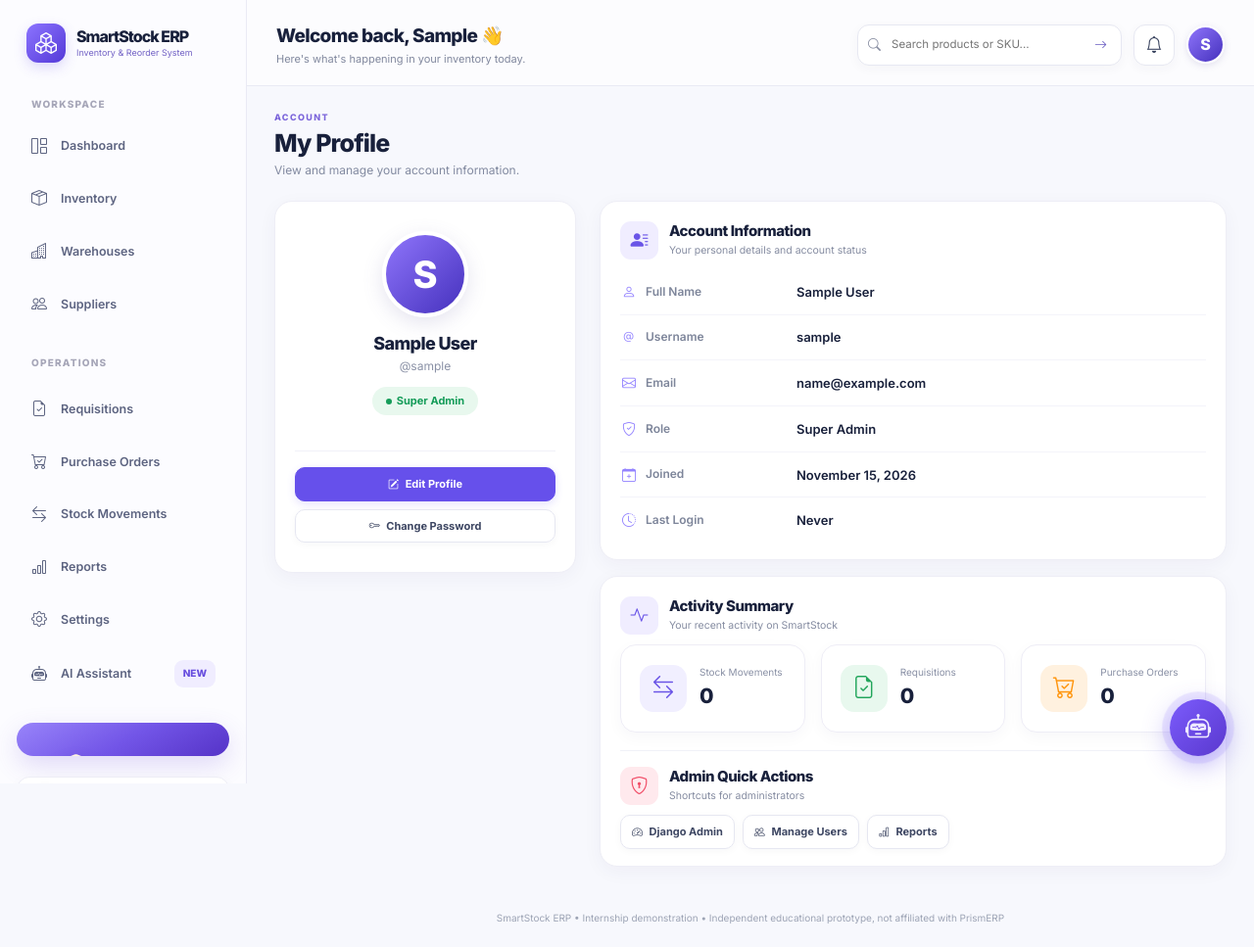
After one commit to shihab-jim/Inventry-EPR, a Django app: page /profile/ in a window 1280 px wide. The commit adds this page. Shown: the whole page at 98% size. Run offline with Django 5.2, Linux system fonts and the light colour scheme; the visitor is signed in with stand-in values (Sample User, id 1); data that the repository does not hold is empty.

Commit message:
Add user/admin profile pages and dropdown logout option

```diff
--- a/inventory/urls.py
+++ b/inventory/urls.py
@@ -24,6 +24,8 @@ urlpatterns = [
     path("reports/", views.reports, name="reports"),
     path("export/<str:kind>/", views.export_csv, name="export_csv"),
     path("settings/", views.profile_settings, name="settings"),
+    path("profile/", views.user_profile, name="profile"),
+    path("profile/change-password/", views.change_password, name="change_password"),
     path("ai/chat/", views.ai_chat, name="ai_chat"),
     path("ai/report/", views.ai_report, name="ai_report"),
 ]
--- a/inventory/views.py
+++ b/inventory/views.py
@@ -6,6 +6,8 @@ from datetime import timedelta
 
 from django.contrib import messages
 from django.contrib.auth.decorators import login_required, user_passes_test
+from django.contrib.auth.forms import PasswordChangeForm
+from django.contrib.auth import update_session_auth_hash
 from django.core.exceptions import ValidationError
 from django.db import transaction
 from django.db.models import DecimalField, ExpressionWrapper, F, Q, Sum
@@ -385,6 +387,33 @@ def profile_settings(request):
     })
 
 
+@login_required
+def user_profile(request):
+    """Individual profile page with account info and activity stats."""
+    user = request.user
+    stats = {
+        "movements": StockMovement.objects.filter(created_by=user).count(),
+        "requisitions": PurchaseRequisition.objects.filter(created_by=user).count(),
+        "purchase_orders": PurchaseOrder.objects.filter(created_by=user).count(),
+    }
+    return render(request, "inventory/profile.html", {"stats": stats})
+
+
+@login_required
+def change_password(request):
+    """Password change view with styled form."""
+    form = PasswordChangeForm(request.user, request.POST or None)
+    # Apply Bootstrap styling to password form fields
+    for field in form.fields.values():
+        field.widget.attrs["class"] = "form-control"
+    if request.method == "POST" and form.is_valid():
+        user = form.save()
+        update_session_auth_hash(request, user)
+        messages.success(request, "Your password has been updated successfully!")
+        return redirect("inventory:profile")
+    return render(request, "inventory/change_password.html", {"form": form})
+
+
 # ---------------------------------------------------------------------------
 #  AI Inventory Assistant
 # ---------------------------------------------------------------------------
--- a/templates/base.html
+++ b/templates/base.html
@@ -58,6 +58,19 @@ h1,h2,h3,h4 {font-weight:800;letter-spacing:-.035em}
 .notification-dot {height:9px;width:9px;position:absolute;top:8px;right:8px;border-radius:50%;background:#ff5469;border:2px solid #fff}
 .top-avatar {width:39px;height:39px;font-size:16px}
 .mobile-menu-button {display:none;border:0;background:#f0eefe;padding:8px 11px;border-radius:10px;color:var(--purple);font-size:19px}
+.profile-dropdown {display:none;position:absolute;bottom:100%;left:0;right:0;background:#fff;border:1px solid #eeeef6;border-radius:13px;padding:6px;box-shadow:0 8px 30px #2c296018;margin-bottom:8px;z-index:60}
+.profile-dropdown.show {display:block}
+.profile-dropdown a,.dropdown-logout {display:flex;align-items:center;gap:9px;padding:9px 12px;border-radius:9px;font-size:11.5px;font-weight:600;color:#4b5271;white-space:nowrap;border:0;background:transparent;width:100%;cursor:pointer;text-align:left}
+.profile-dropdown a:hover,.dropdown-logout:hover {background:#f3f1ff;color:var(--purple)}
+.dropdown-logout {color:#e04458}
+.dropdown-logout:hover {background:#fff0f2;color:#d63a4e}
+.top-avatar-wrap {position:relative}
+.top-avatar-dropdown {display:none;position:absolute;top:100%;right:0;background:#fff;border:1px solid #eeeef6;border-radius:13px;padding:6px;box-shadow:0 8px 30px #2c296018;margin-top:8px;z-index:60;min-width:170px}
+.top-avatar-dropdown.show {display:block}
+.top-avatar-dropdown a,.top-dropdown-logout {display:flex;align-items:center;gap:9px;padding:9px 12px;border-radius:9px;font-size:11.5px;font-weight:600;color:#4b5271;white-space:nowrap;border:0;background:transparent;width:100%;cursor:pointer;text-align:left}
+.top-avatar-dropdown a:hover,.top-dropdown-logout:hover {background:#f3f1ff;color:var(--purple)}
+.top-dropdown-logout {color:#e04458}
+.top-dropdown-logout:hover {background:#fff0f2;color:#d63a4e}
 .content-area {max-width:1660px;margin:auto;padding:25px 28px 18px}
 .app-footer {font-size:10px;color:#9da4b5;text-align:center;margin-top:30px;padding:15px 0 4px}
 .page-heading {display:flex;align-items:flex-end;justify-content:space-between;gap:16px;margin:0 0 21px}
@@ -195,10 +208,19 @@ h1,h2,h3,h4 {font-weight:800;letter-spacing:-.035em}
       <p>Keep stock at optimal levels with smart reorder rules.</p>
       <a href="{% url 'inventory:reorder_rules' %}" class="btn btn-light btn-sm w-100"><i class="bi bi-lightning-charge-fill"></i> Manage Reorder Rules</a>
     </div>
-    <div class="side-profile">
+    <div class="side-profile" style="position:relative;cursor:pointer" onclick="event.stopPropagation();document.getElementById('profileDropdown').classList.toggle('show')">
       <div class="profile-avatar">{{ request.user.username|slice:':1'|upper }}</div>
       <div class="profile-text"><strong>{{ request.user.get_full_name|default:request.user.username|truncatechars:18 }}</strong><small>{% if request.user.is_staff %}Administrator{% else %}Viewer{% endif %}</small></div>
-      <a href="{% url 'inventory:settings' %}" aria-label="Profile settings"><i class="bi bi-chevron-down"></i></a>
+      <i class="bi bi-chevron-down" style="font-size:13px;color:#66708a;transition:transform .2s"></i>
+      <div id="profileDropdown" class="profile-dropdown" onclick="event.stopPropagation()">
+        <a href="{% url 'inventory:profile' %}"><i class="bi bi-person-circle"></i> My Profile</a>
+        <a href="{% url 'inventory:settings' %}"><i class="bi bi-gear"></i> Settings</a>
+        {% if request.user.is_staff %}<a href="{% url 'admin:index' %}"><i class="bi bi-shield-lock"></i> Admin Panel</a>{% endif %}
+        <div style="border-top:1px solid #f0f0f8;margin:4px 0"></div>
+        <form method="post" action="{% url 'logout' %}" id="logoutForm">{% csrf_token %}
+          <button type="submit" class="dropdown-logout"><i class="bi bi-box-arrow-left"></i> Log Out</button>
+        </form>
+      </div>
     </div>
   </aside>
   <div class="main-column">
@@ -210,7 +232,18 @@ h1,h2,h3,h4 {font-weight:800;letter-spacing:-.035em}
       <div class="header-actions">
         <form class="header-search" action="{% url 'inventory:products' %}" method="get" role="search"><i class="bi bi-search"></i><input type="search" name="q" placeholder="Search products or SKU..." aria-label="Search products"><button type="submit" aria-label="Submit search"><i class="bi bi-arrow-right"></i></button></form>
         <a class="notification-button" href="{% url 'inventory:products' %}?status=low" title="Low-stock notifications" aria-label="Low-stock notifications"><i class="bi bi-bell"></i>{% if nav_low_stock_count %}<span class="notification-dot"></span>{% endif %}</a>
-        <div class="top-avatar" title="{{ request.user.username }}">{{ request.user.username|slice:':1'|upper }}</div>
+        <div class="top-avatar-wrap" onclick="event.stopPropagation();document.getElementById('topAvatarDropdown').classList.toggle('show')">
+          <div class="top-avatar" title="{{ request.user.username }}">{{ request.user.username|slice:':1'|upper }}</div>
+          <div id="topAvatarDropdown" class="top-avatar-dropdown" onclick="event.stopPropagation()">
+            <a href="{% url 'inventory:profile' %}"><i class="bi bi-person-circle"></i> My Profile</a>
+            <a href="{% url 'inventory:settings' %}"><i class="bi bi-gear"></i> Settings</a>
+            {% if request.user.is_staff %}<a href="{% url 'admin:index' %}"><i class="bi bi-shield-lock"></i> Admin Panel</a>{% endif %}
+            <div style="border-top:1px solid #f0f0f8;margin:4px 0"></div>
+            <form method="post" action="{% url 'logout' %}">{% csrf_token %}
+              <button type="submit" class="top-dropdown-logout"><i class="bi bi-box-arrow-left"></i> Log Out</button>
+            </form>
+          </div>
+        </div>
       </div>
     </header>
     <main class="content-area">
@@ -227,6 +260,7 @@ h1,h2,h3,h4 {font-weight:800;letter-spacing:-.035em}
 {% include "inventory/components/ai_chat_widget.html" %}
 {% endif %}
 <script src="https://cdn.jsdelivr.net/npm/bootstrap@5.3.3/dist/js/bootstrap.bundle.min.js"></script>
+<script>document.addEventListener('click',function(e){document.querySelectorAll('.profile-dropdown.show,.top-avatar-dropdown.show').forEach(function(d){if(!d.parentElement.contains(e.target))d.classList.remove('show')})});</script>
 {% block extra_scripts %}{% endblock %}
 </body>
 </html>
--- /dev/null
+++ b/templates/inventory/profile.html
@@ -0,0 +1,128 @@
+{% extends 'base.html' %}
+{% block title %}My Profile | SmartStock ERP{% endblock %}
+{% block content %}
+<div class="page-heading">
+  <div>
+    <div class="eyebrow">ACCOUNT</div>
+    <h1>My Profile</h1>
+    <p>View and manage your account information.</p>
+  </div>
+</div>
+
+<div class="row g-4" style="max-width:1100px">
+  <!-- Profile Card -->
+  <div class="col-lg-4">
+    <div class="panel" style="text-align:center;padding:30px 20px">
+      <div style="width:88px;height:88px;border-radius:50%;background:linear-gradient(135deg,#8f75fb,#4531bd);color:#fff;font-size:38px;font-weight:800;display:grid;place-items:center;margin:0 auto 16px;border:4px solid #fff;box-shadow:0 6px 20px #6b61a32c">{{ request.user.username|slice:':1'|upper }}</div>
+      <h3 style="font-size:18px;margin:0 0 3px">{{ request.user.get_full_name|default:request.user.username }}</h3>
+      <p style="font-size:12px;color:#8990a5;margin:0 0 12px">@{{ request.user.username }}</p>
+      <span class="status-pill {% if request.user.is_staff %}status-good{% else %}status-low{% endif %}" style="font-size:11px;padding:6px 14px;margin-bottom:18px;display:inline-flex">
+        <span></span>{% if request.user.is_superuser %}Super Admin{% elif request.user.is_staff %}Administrator{% else %}Viewer{% endif %}
+      </span>
+      <div style="border-top:1px solid #f0f1f8;margin:18px 0 0;padding-top:16px">
+        <a href="{% url 'inventory:settings' %}" class="btn btn-primary btn-sm w-100" style="margin-bottom:8px"><i class="bi bi-pencil-square"></i> Edit Profile</a>
+        <a href="{% url 'inventory:change_password' %}" class="btn btn-soft btn-sm w-100"><i class="bi bi-key"></i> Change Password</a>
+      </div>
+    </div>
+  </div>
+
+  <!-- Profile Details -->
+  <div class="col-lg-8">
+    <div class="panel" style="margin-bottom:16px">
+      <div class="panel-title-row compact">
+        <div class="panel-title-group">
+          <div class="section-icon purple"><i class="bi bi-person-lines-fill"></i></div>
+          <div><h2>Account Information</h2><p>Your personal details and account status</p></div>
+        </div>
+      </div>
+      <div class="profile-info-grid">
+        <div class="profile-info-row">
+          <div class="profile-info-label"><i class="bi bi-person"></i> Full Name</div>
+          <div class="profile-info-value">{{ request.user.get_full_name|default:"Not set" }}</div>
+        </div>
+        <div class="profile-info-row">
+          <div class="profile-info-label"><i class="bi bi-at"></i> Username</div>
+          <div class="profile-info-value">{{ request.user.username }}</div>
+        </div>
+        <div class="profile-info-row">
+          <div class="profile-info-label"><i class="bi bi-envelope"></i> Email</div>
+          <div class="profile-info-value">{{ request.user.email|default:"Not set" }}</div>
+        </div>
+        <div class="profile-info-row">
+          <div class="profile-info-label"><i class="bi bi-shield-check"></i> Role</div>
+          <div class="profile-info-value">
+            {% if request.user.is_superuser %}Super Admin{% elif request.user.is_staff %}Administrator{% else %}Viewer{% endif %}
+          </div>
+        </div>
+        <div class="profile-info-row">
+          <div class="profile-info-label"><i class="bi bi-calendar-plus"></i> Joined</div>
+          <div class="profile-info-value">{{ request.user.date_joined|date:"F j, Y" }}</div>
+        </div>
+        <div class="profile-info-row">
+          <div class="profile-info-label"><i class="bi bi-clock-history"></i> Last Login</div>
+          <div class="profile-info-value">{{ request.user.last_login|date:"F j, Y g:i A"|default:"Never" }}</div>
+        </div>
+      </div>
+    </div>
+
+    <!-- Activity & Stats -->
+    <div class="panel">
+      <div class="panel-title-row compact">
+        <div class="panel-title-group">
+          <div class="section-icon purple"><i class="bi bi-activity"></i></div>
+          <div><h2>Activity Summary</h2><p>Your recent activity on SmartStock</p></div>
+        </div>
+      </div>
+      <div class="row g-3">
+        <div class="col-sm-4">
+          <div class="mini-summary" style="min-height:90px">
+            <span class="mini-summary-icon"><i class="bi bi-arrow-left-right"></i></span>
+            <div><span>Stock Movements</span><strong>{{ stats.movements }}</strong></div>
+          </div>
+        </div>
+        <div class="col-sm-4">
+          <div class="mini-summary" style="min-height:90px">
+            <span class="mini-summary-icon" style="background:#e8f8ee;color:#22a55b"><i class="bi bi-file-earmark-check"></i></span>
+            <div><span>Requisitions</span><strong>{{ stats.requisitions }}</strong></div>
+          </div>
+        </div>
+        <div class="col-sm-4">
+          <div class="mini-summary" style="min-height:90px">
+            <span class="mini-summary-icon" style="background:#fff1df;color:#ff940b"><i class="bi bi-cart-check"></i></span>
+            <div><span>Purchase Orders</span><strong>{{ stats.purchase_orders }}</strong></div>
+          </div>
+        </div>
+      </div>
+
+      {% if request.user.is_staff %}
+      <div style="border-top:1px solid #f0f1f8;margin-top:18px;padding-top:16px">
+        <div class="panel-title-row compact" style="margin-bottom:10px">
+          <div class="panel-title-group">
+            <div class="section-icon purple" style="background:#ffe9ed;color:#f14e68"><i class="bi bi-shield-lock"></i></div>
+            <div><h2>Admin Quick Actions</h2><p>Shortcuts for administrators</p></div>
+          </div>
+        </div>
+        <div class="d-flex gap-2 flex-wrap">
+          <a href="{% url 'admin:index' %}" class="btn btn-soft btn-sm"><i class="bi bi-speedometer2"></i> Django Admin</a>
+          <a href="{% url 'admin:auth_user_changelist' %}" class="btn btn-soft btn-sm"><i class="bi bi-people"></i> Manage Users</a>
+          <a href="{% url 'inventory:reports' %}" class="btn btn-soft btn-sm"><i class="bi bi-bar-chart"></i> Reports</a>
+        </div>
+      </div>
+      {% endif %}
+    </div>
+  </div>
+</div>
+
+<style>
+.profile-info-grid {display:flex;flex-direction:column}
+.profile-info-row {display:flex;align-items:center;padding:12px 0;border-bottom:1px solid #f4f4fa}
+.profile-info-row:last-child {border-bottom:0}
+.profile-info-label {width:180px;flex:0 0 180px;font-size:12px;font-weight:600;color:#7d859a;display:flex;align-items:center;gap:8px}
+.profile-info-label i {font-size:14px;color:#9484ff;width:18px;text-align:center}
+.profile-info-value {flex:1;font-size:13px;font-weight:600;color:var(--ink)}
+@media(max-width:767px) {
+  .profile-info-label {width:140px;flex-basis:140px;font-size:11px}
+  .profile-info-value {font-size:12px}
+}
+</style>
+{% endblock %}
```
Also changed, not shown: inventory/tests.py (+31 -0 lines), templates/inventory/change_password.html (added, +32 -0 lines).
